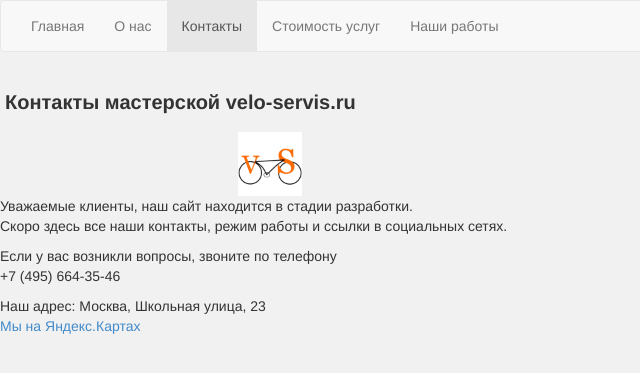
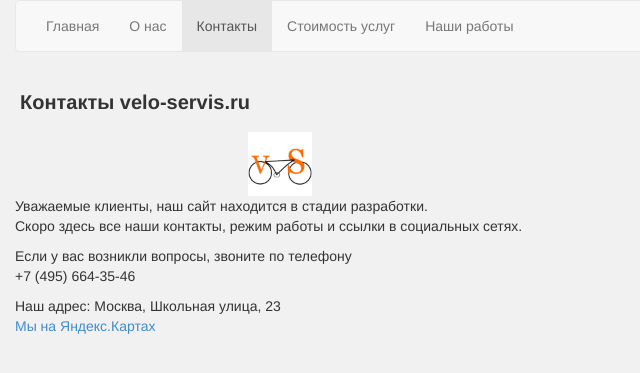
Before and after one commit to gulkinnos/veloservis, a PHP site: page /contacts.php in a window 1280 px wide. Shown: the top 373 px of the page, without its empty margins (0-640 px from the left). Run offline with PHP 8.4, Linux system fonts and the light colour scheme.

Commit message:
Пробую добавить быструю ссылку. Фиксим ширину

```diff
--- a/contacts.php
+++ b/contacts.php
@@ -16,6 +16,7 @@
         <script src="/resources/js/bootstrap.min.js"></script>
     </head>
     <body>
+        <div class="col-xs-12">
             <div class="top-menu-block row">
                 <nav class="navbar navbar-default">
                     <div class="container-fluid">
@@ -41,7 +42,7 @@
                     </div>
                 </nav>
             </div>
-        <h1>Контакты мастерской velo-servis.ru</h1>
+            <h1>Контакты velo-servis.ru</h1>
             <div class="logo col-xs-12">
                 <div class="col-xs-2"></div>
                 <div class="col-xs-1">
@@ -57,5 +58,6 @@
                     Мы на Яндекс.Картах
                 </a>
             </p>
+        </div>
     </body>
 </html>
```
Lines whose indentation alone changed are shown as unchanged.
